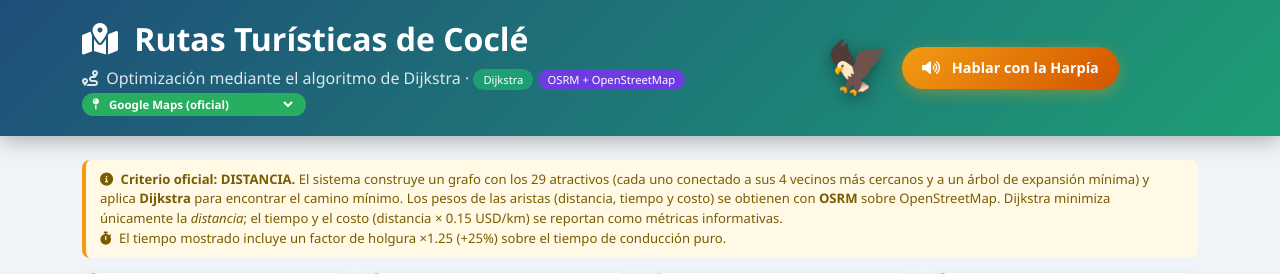
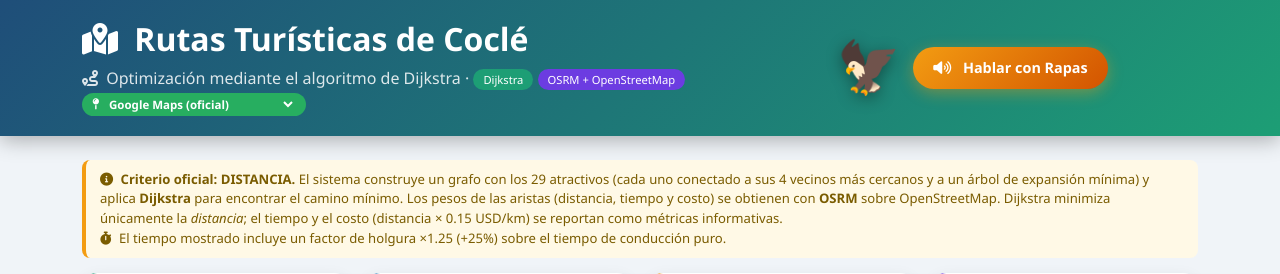
Before and after one commit to jc5536201-droid/plataforma-turistica, a Flask app: page / in a window 1280 px wide. Shown: the top 274 px of the page. Run offline with Flask 3, Linux system fonts and the light colour scheme; some libraries are stand-ins or nearby versions.

Commit message:
Rename Águila Harpía to Rapas in index.html

```diff
--- a/templates/index.html
+++ b/templates/index.html
@@ -36,7 +36,7 @@
         .header h1 { font-weight: 700; font-size: 2rem; }
         .subtitulo { color: rgba(255,255,255,0.85); }
 
-        /* ÁGUILA HARPÍA */
+        /* RAPAS */
         .harpia-box {
             display: flex;
             align-items: center;
@@ -345,10 +345,10 @@
             <div class="col-md-5 text-md-end mt-3 mt-md-0">
                 <div class="harpia-box">
                     <span class="harpia" id="harpia"
-                          title="¡Hola! Soy el Águila Harpía, símbolo nacional de Panamá. Haz clic para escuchar la ruta.">🦅</span>
+                          title="¡Hola! Soy Rapas. Haz clic para escuchar la ruta.">🦅</span>
                     <button class="btn-harpia" id="btnHarpia" onclick="hablarHarpia()">
                         <i class="fas fa-volume-up me-2"></i>
-                        <span id="harpiaTexto">Hablar con la Harpía</span>
+                        <span id="harpiaTexto">Hablar con Rapas</span>
                     </button>
                 </div>
             </div>
@@ -929,7 +929,7 @@ function limpiarRutaGeoJSON() {
 }
 
 // ============================================================
-// ÁGUILA HARPÍA (VOZ)
+// RAPAS (VOZ)
 // ============================================================
 
 let harpiaHablando = false;
@@ -949,17 +949,18 @@ function hablarHarpia() {
         harpiaHablando = false;
         btn.classList.remove('escuchando');
         harpia.classList.remove('hablando');
-        texto.textContent = 'Hablar con la Harpía';
+        texto.textContent = 'Hablar con Rapas';
         return;
     }
 
+    saludoDado = true;
     let mensaje = '';
 
     if (rutaGeoJSONLayer) {
         const distancia = document.getElementById('totalDistancia').textContent;
         const tiempo = document.getElementById('totalTiempo').textContent;
         mensaje =
-            `¡Hola! Soy el Águila Harpía, símbolo nacional de Panamá. ` +
+            `¡Hola! Soy Rapas. ` +
             `Tienes cargada una ruta desde un archivo GeoJSON. ` +
             `La distancia total es de ${distancia} y el tiempo estimado es de ${tiempo}. ` +
             `¡Disfruta tu recorrido por la provincia de Coclé!`;
@@ -976,7 +977,7 @@ function hablarHarpia() {
         const criterio = nombresCriterio[ultimaRuta.criterio] || ultimaRuta.criterio || 'criterio seleccionado';
 
         mensaje =
-            `¡Hola! Soy el Águila Harpía, símbolo nacional de Panamá, y te acompañaré en este recorrido. ` +
+            `¡Hola! Soy Rapas, y te acompañaré en este recorrido. ` +
             `Usando el algoritmo de Dijkstra, se calculó la ruta óptima según el criterio de ${criterio}. ` +
             `El recorrido inicia en ${origen} y termina en ${destino}, pasando por ${ultimaRuta.nodos_ruta.length} atractivos. ` +
             `La distancia total es de ${distancia} kilómetros, el tiempo estimado es de ${tiempo} minutos ` +
@@ -984,7 +985,7 @@ function hablarHarpia() {
             `¡Disfruta tu recorrido por la provincia de Coclé!`;
     } else {
         mensaje =
-            `¡Hola! Soy el Águila Harpía, símbolo nacional de Panamá. ` +
+            `¡Hola! Soy Rapas. ` +
             `Aún no has calculado ninguna ruta. ` +
             `Selecciona un origen y un destino, y presiona el botón de calcular ruta óptima con Dijkstra. ` +
             `Después podrás hacerme clic de nuevo y te contaré todos los detalles de tu recorrido por Coclé.`;
@@ -1003,29 +1004,102 @@ function hablarHarpia() {
         harpiaHablando = true;
         btn.classList.add('escuchando');
         harpia.classList.add('hablando');
-        texto.textContent = 'Detener a la Harpía';
+        texto.textContent = 'Detener a Rapas';
     };
 
     utterance.onend = () => {
         harpiaHablando = false;
         btn.classList.remove('escuchando');
         harpia.classList.remove('hablando');
-        texto.textContent = 'Hablar con la Harpía';
+        texto.textContent = 'Hablar con Rapas';
     };
 
     utterance.onerror = () => {
         harpiaHablando = false;
         btn.classList.remove('escuchando');
         harpia.classList.remove('hablando');
-        texto.textContent = 'Hablar con la Harpía';
+        texto.textContent = 'Hablar con Rapas';
     };
 
     window.speechSynthesis.speak(utterance);
 }
 
+// Saludo automático al abrir la página.
+// Si el navegador bloquea el audio sin interacción previa, Rapas saluda
+// en cuanto el usuario hace el primer clic, toque o pulsación de tecla.
+let saludoDado = false;
+let esperandoSaludo = false;
+
+function saludoInicial() {
+    if (!window.speechSynthesis || saludoDado || harpiaHablando) return;
+    saludoDado = true;
+
+    const btn = document.getElementById('btnHarpia');
+    const harpia = document.getElementById('harpia');
+    const texto = document.getElementById('harpiaTexto');
+    let empezo = false;
+
+    const utterance = new SpeechSynthesisUtterance(
+        '¡Hola! Soy Rapas, te doy la bienvenida a las rutas turísticas de Coclé. ' +
+        'Selecciona un origen y un destino, y presiona calcular ruta óptima con Dijkstra.'
+    );
+    utterance.lang = 'es-PA';
+    utterance.rate = 0.95;
+    utterance.pitch = 1.1;
+    const vozEspanol = window.speechSynthesis.getVoices().find(v => v.lang.startsWith('es'));
+    if (vozEspanol) utterance.voice = vozEspanol;
+
+    const reiniciar = () => {
+        harpiaHablando = false;
+        btn.classList.remove('escuchando');
+        harpia.classList.remove('hablando');
+        texto.textContent = 'Hablar con Rapas';
+    };
+
+    utterance.onstart = () => {
+        empezo = true;
+        harpiaHablando = true;
+        btn.classList.add('escuchando');
+        harpia.classList.add('hablando');
+        texto.textContent = 'Detener a Rapas';
+    };
+    utterance.onend = reiniciar;
+    utterance.onerror = (e) => {
+        reiniciar();
+        if (e && e.error === 'not-allowed') {
+            saludoDado = false;
+            esperarInteraccionParaSaludar();
+        }
+    };
+
+    window.speechSynthesis.speak(utterance);
+
+    // Si el navegador no empieza a hablar, esperar la primera interacción
+    setTimeout(() => {
+        if (!empezo && saludoDado) {
+            window.speechSynthesis.cancel();
+            saludoDado = false;
+            esperarInteraccionParaSaludar();
+        }
+    }, 1500);
+}
+
+function esperarInteraccionParaSaludar() {
+    if (esperandoSaludo) return;
+    esperandoSaludo = true;
+    const eventos = ['click', 'touchstart', 'keydown'];
+    const intentar = () => {
+        eventos.forEach(ev => document.removeEventListener(ev, intentar));
+        esperandoSaludo = false;
+        saludoInicial();
+    };
+    eventos.forEach(ev => document.addEventListener(ev, intentar));
+}
+
 document.addEventListener('DOMContentLoaded', function() {
     const harpia = document.getElementById('harpia');
     if (harpia) harpia.addEventListener('click', hablarHarpia);
+    saludoInicial();
 });
 
 // ============================================================
```
